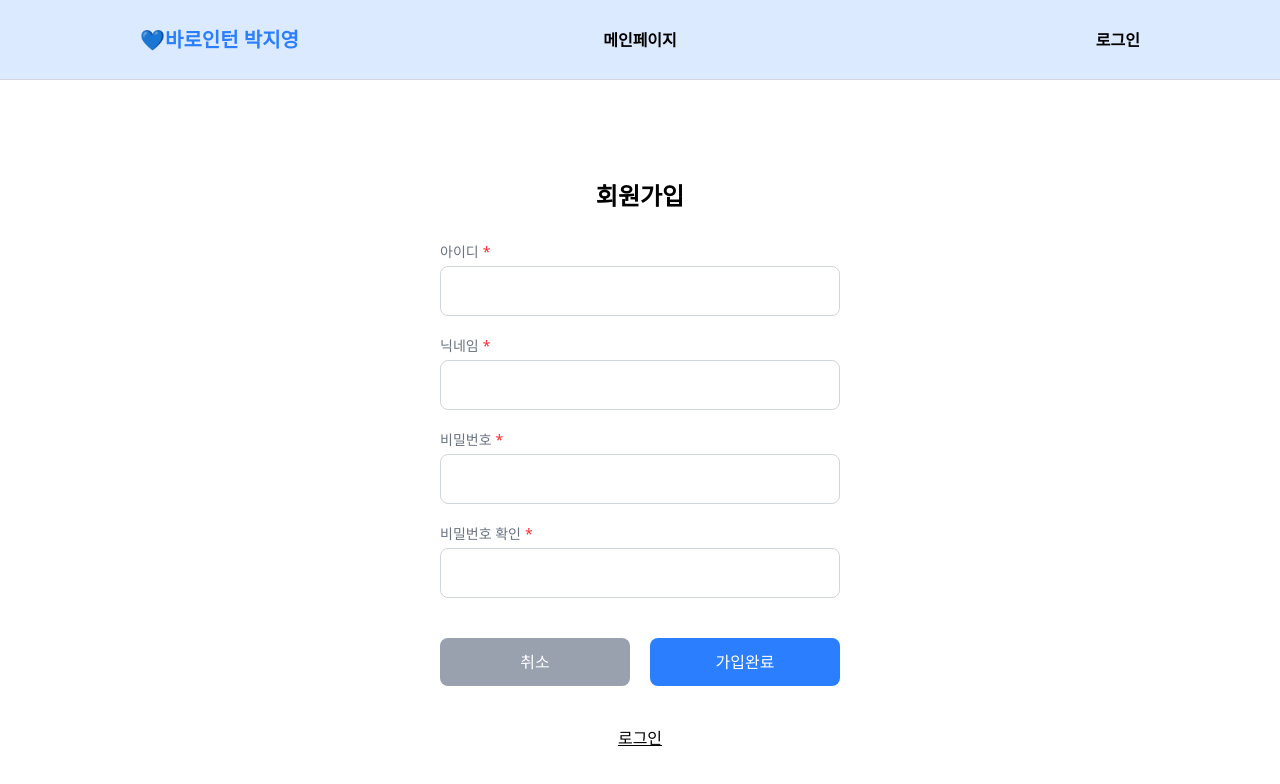
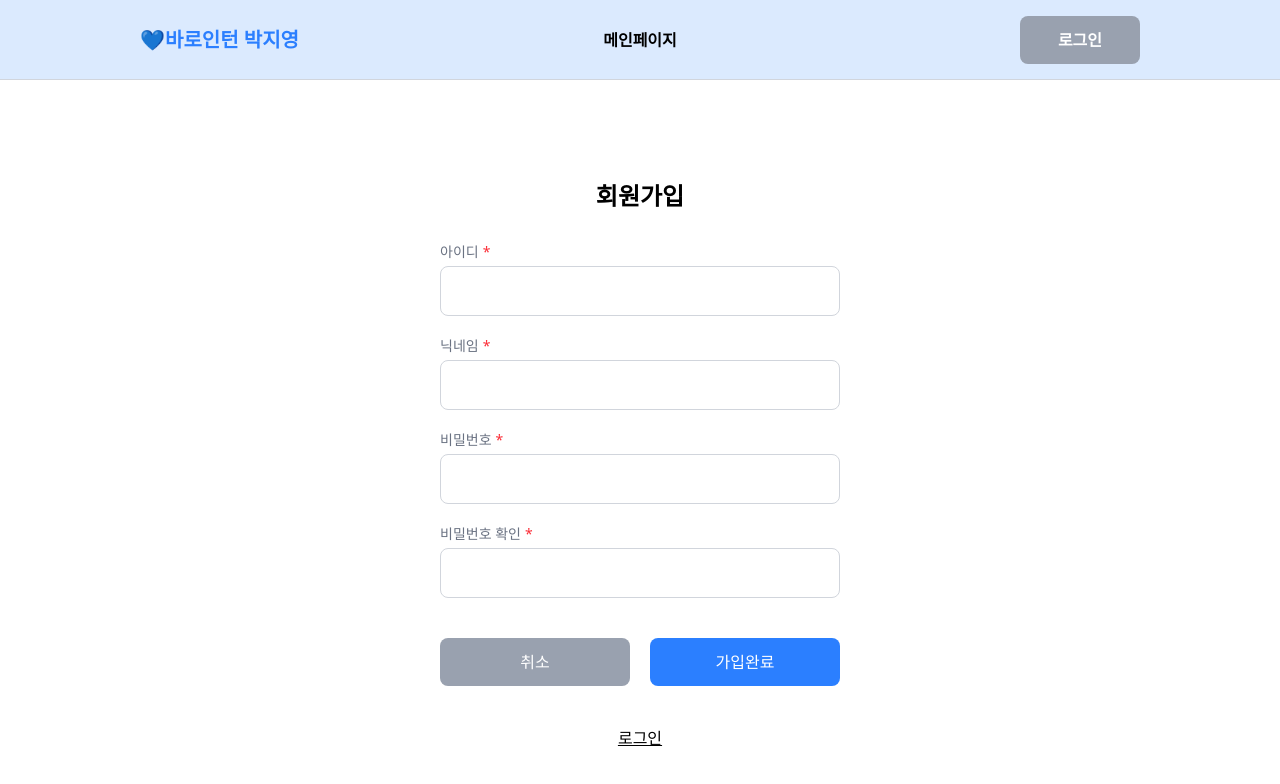
Before and after one commit to redberry0217/baroIntern-project, a React (Vite) app: page /signup in a window 1280 px wide. Shown: the top 784 px of the page. Built offline with nearby package versions, Linux system fonts and the light colour scheme; no server answers.

Commit message:
feat: 로그인 상태에 따른 Header 조건부렌더링

```diff
--- a/src/components/Header.tsx
+++ b/src/components/Header.tsx
@@ -1,6 +1,18 @@
-import { Link } from "react-router-dom";
+import { Link, useNavigate } from "react-router-dom";
+import Button from "./ui/Button";
 
 const Header = () => {
+  const isLoggedIn = localStorage.getItem("accessToken") !== null;
+  const navigate = useNavigate();
+
+  /** functions */
+  // 로그아웃
+  const handleLogout = () => {
+    localStorage.removeItem("accessToken");
+    alert("로그아웃 되었습니다.");
+    navigate("/");
+  };
+
   return (
     <div className="h-20 border-b border-gray-300 flex gap-10 items-center justify-center bg-blue-100">
       <div className="w-[1000px] flex items-center">
@@ -10,9 +22,30 @@ const Header = () => {
         <Link to="/" className="w-1/3 text-center">
           <strong>메인페이지</strong>
         </Link>
-        <Link to="/login" className="w-1/3 text-right">
-          <strong>로그인</strong>
-        </Link>
+        {isLoggedIn ? (
+          <div className="w-1/3 flex gap-6 justify-end">
+            <Button
+              onClick={() => navigate("/mypage")}
+              color="default"
+              width="w-[120px]"
+            >
+              <strong>마이페이지</strong>
+            </Button>
+            <Button onClick={handleLogout} color="primary" width="w-[120px]">
+              <strong>로그아웃</strong>
+            </Button>
+          </div>
+        ) : (
+          <div className="w-1/3 flex justify-end">
+            <Button
+              onClick={() => navigate("/login")}
+              color="default"
+              width="w-[120px]"
+            >
+              <strong>로그인</strong>
+            </Button>
+          </div>
+        )}
       </div>
     </div>
   );
--- a/src/components/ui/Button/index.tsx
+++ b/src/components/ui/Button/index.tsx
@@ -5,7 +5,7 @@ const Button = ({
   width,
   onClick,
 }: {
-  type: "submit" | "reset" | "button";
+  type?: "submit" | "reset" | "button";
   color: "primary" | "default";
   children: React.ReactNode;
   width?: string;
```
